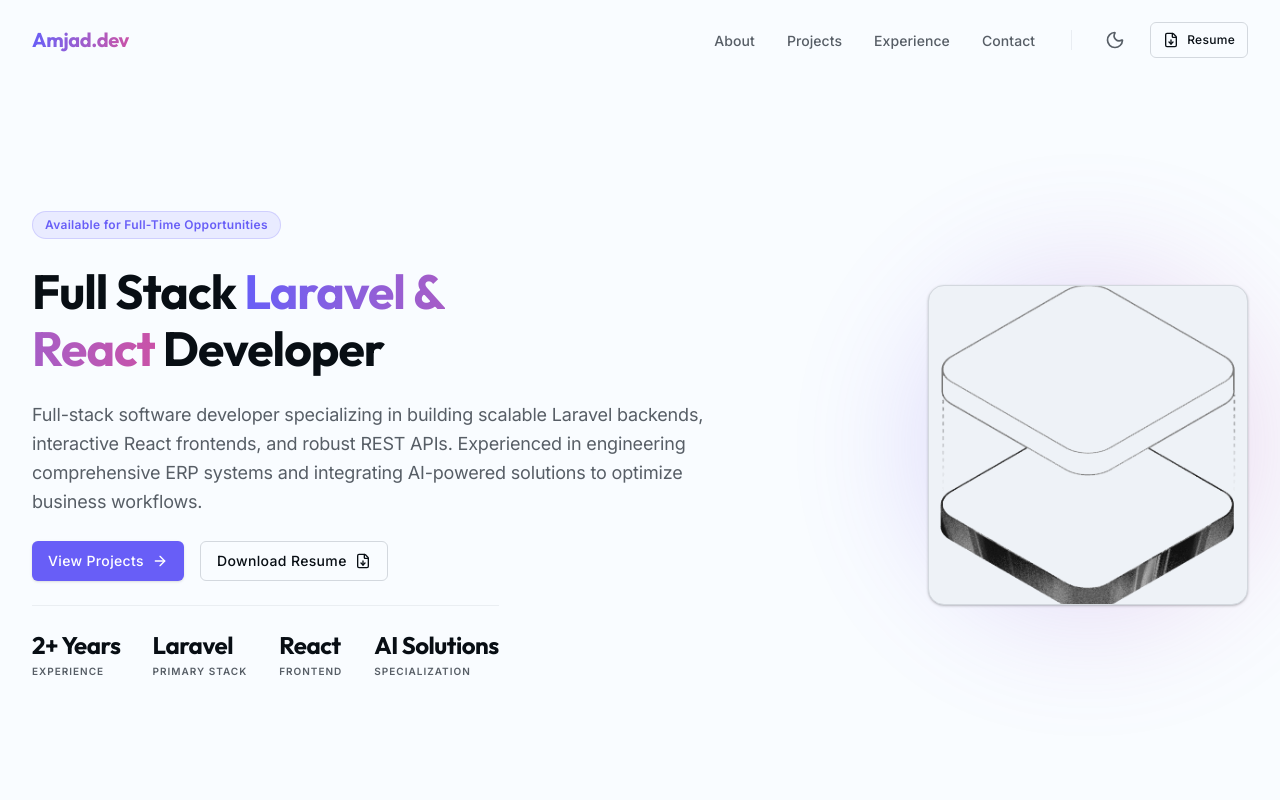
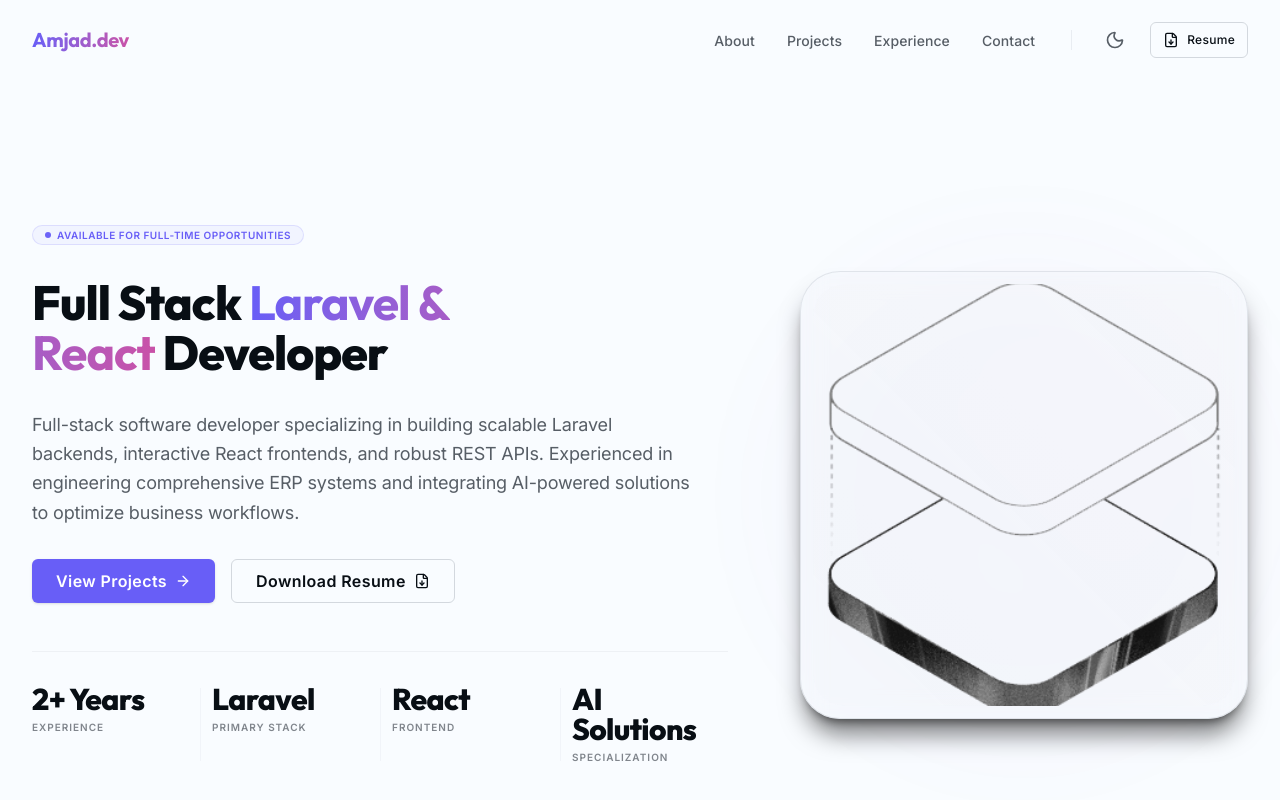
Before and after one commit to Choudhary06dev/portfolio, a React (Vite) app: page / in a window 1280 px wide. Shown: the top 800 px of the page. Built offline with nearby package versions, Linux system fonts and the light colour scheme.

Commit message:
design(hero): redesign hero section to match premium Stripe and Linear standards

```diff
--- a/src/sections/HeroSection.tsx
+++ b/src/sections/HeroSection.tsx
@@ -8,21 +8,15 @@
 import { personal } from '@/data/personal';
 import { stats } from '@/data/stats';
 import { Reveal } from '@/components/common/Reveal';
-import { User, FileDown, ArrowRight } from 'lucide-react';
+import { FileDown, ArrowRight } from 'lucide-react';
 
 /**
- * Premium Hero landing page section structure.
- * Reads content dynamically from the data layer; displays elegant skeleton placeholders if empty.
+ * Premium SaaS-style Hero Section component.
+ * Elevates visual layout typography, image cards, and spacing to high premium standards.
  */
 export const HeroSection: React.FC = () => {
-  const hasHeadline = personal.headline.trim().length > 0;
-  const hasBio = personal.bio.trim().length > 0;
-  const hasTagline = personal.tagline.trim().length > 0;
-  const hasAvatar = personal.avatar.trim().length > 0;
-  const hasStats = stats.items && stats.items.length > 0;
-
   // Regex to dynamically split headline around key accent terms for highlight wrapping
-  const headlineParts = hasHeadline ? personal.headline.split(/(Laravel & React)/) : [];
+  const headlineParts = personal.headline.split(/(Laravel & React)/);
 
   const handleScrollToProjects = () => {
     const projectsSection = document.getElementById('projects');
@@ -32,144 +26,138 @@
   };
 
   const handleDownloadResume = () => {
-    if (personal.resumeUrl) {
     window.open(personal.resumeUrl, '_blank', 'noopener,noreferrer');
-    }
   };
 
   return (
     <Section
       id="hero"
       variant="default"
-      className="relative flex min-h-[calc(100vh-4.5rem)] flex-col justify-center overflow-hidden py-16 md:py-24"
+      className="relative overflow-hidden pt-20 pb-16 sm:pt-28 sm:pb-24 lg:pt-36 lg:pb-32"
     >
-      {/* Background Decorative Grid and Glow */}
-      <div className="pointer-events-none absolute inset-0 -z-10 h-full w-full bg-[radial-gradient(circle_at_top_right,var(--color-primary-hover)_0%,transparent_50%)] opacity-10" />
-      <div className="pointer-events-none absolute inset-0 -z-10 h-full w-full bg-[linear-gradient(to_right,var(--color-border-light)_1px,transparent_1px),linear-gradient(to_bottom,var(--color-border-light)_1px,transparent_1px)] [mask-image:radial-gradient(ellipse_60%_50%_at_50%_50%,#000_70%,transparent_100%)] bg-[size:4rem_4rem] opacity-30" />
-      <div className="pointer-events-none absolute inset-0 -z-10 h-full w-full bg-[radial-gradient(#fff_1px,transparent_1px)] [background-size:16px_16px] opacity-[0.02]" />
+      {/* Background Decorative Glow, Grid & Micro-texture */}
+      <div className="pointer-events-none absolute inset-0 -z-10 bg-[radial-gradient(circle_at_top_right,var(--color-primary-hover)_0%,transparent_45%)] opacity-[0.08]" />
+      <div className="pointer-events-none absolute inset-0 -z-10 bg-[radial-gradient(circle_at_bottom_left,var(--color-secondary-hover)_0%,transparent_35%)] opacity-[0.05]" />
+      <div className="pointer-events-none absolute inset-0 -z-10 bg-[radial-gradient(ellipse_80%_60%_at_50%_-20%,var(--color-primary)_0%,transparent_70%)] opacity-[0.06]" />
+
+      {/* Subtle dot grid pattern */}
+      <div className="pointer-events-none absolute inset-0 -z-10 bg-[radial-gradient(var(--color-border-light)_1.5px,transparent_1.5px)] [mask-image:radial-gradient(ellipse_60%_60%_at_50%_50%,#000_80%,transparent_100%)] [background-size:32px_32px] opacity-25" />
+
+      {/* Micro noise grain texture */}
+      <div className="pointer-events-none absolute inset-0 -z-10 h-full w-full bg-[radial-gradient(#fff_1px,transparent_1px)] [background-size:12px_12px] opacity-[0.015]" />
 
       <Container>
-        <div className="grid grid-cols-1 items-center gap-12 lg:grid-cols-12 lg:gap-8">
-          {/* Left Column: Profile Details / Skeletons */}
-          <div className="flex flex-col items-start gap-6 text-left lg:col-span-7">
+        <div className="grid grid-cols-1 items-center gap-16 lg:grid-cols-12 lg:gap-8">
+          {/* Left Column: 55% Content Space */}
+          <div className="flex flex-col items-start gap-8 text-left lg:col-span-7">
             {/* Availability status tag */}
             <Reveal direction="up" delay={0.1}>
-              {hasTagline ? (
-                <Badge variant="primary" className="px-3 py-1">
+              <Badge
+                variant="primary"
+                className="bg-primary/5 text-primary border-primary/15 flex items-center gap-1.5 px-3 py-1 text-[10px] leading-none font-semibold tracking-wider uppercase"
+              >
+                <span className="bg-primary h-1.5 w-1.5 animate-pulse rounded-full" />
                 {personal.tagline}
               </Badge>
-              ) : (
-                <div className="bg-border/40 h-6 w-44 animate-pulse rounded-full" />
-              )}
             </Reveal>
 
-            {/* Headline Header */}
+            {/* Premium Headline Header */}
             <Reveal direction="up" delay={0.2}>
-              {hasHeadline ? (
-                <Heading as="h1" size="5xl" className="max-w-[15ch] tracking-tight">
+              <Heading
+                as="h1"
+                size="5xl"
+                className="max-w-[14ch] leading-[1.08] font-extrabold tracking-tight sm:leading-[1.05]"
+              >
                 {headlineParts.map((part, idx) =>
-                    part === 'Laravel & React' ? (
-                      <GradientText key={idx}>{part}</GradientText>
-                    ) : (
-                      part
-                    )
+                  part === 'Laravel & React' ? <GradientText key={idx}>{part}</GradientText> : part
                 )}
               </Heading>
-              ) : (
-                <div className="w-full space-y-3">
-                  <div className="bg-border/40 h-12 w-11/12 animate-pulse rounded-md" />
-                  <div className="bg-border/40 h-12 w-2/3 animate-pulse rounded-md" />
-                </div>
-              )}
             </Reveal>
 
-            {/* Paragraph Bio */}
+            {/* Recruiter-focused Description */}
             <Reveal direction="up" delay={0.3}>
-              {hasBio ? (
-                <p className="text-muted-foreground max-w-[60ch] text-base leading-relaxed sm:text-lg">
+              <p className="text-muted-foreground max-w-[58ch] text-base leading-relaxed sm:text-lg">
                 {personal.bio}
               </p>
-              ) : (
-                <div className="w-full max-w-[60ch] space-y-2.5">
-                  <div className="bg-border/40 h-4 w-full animate-pulse rounded" />
-                  <div className="bg-border/40 h-4 w-11/12 animate-pulse rounded" />
-                  <div className="bg-border/40 h-4 w-3/4 animate-pulse rounded" />
-                </div>
-              )}
             </Reveal>
 
-            {/* Action buttons */}
+            {/* Interactive Action Buttons */}
             <Reveal direction="up" delay={0.4}>
-              {hasHeadline ? (
-                <div className="flex flex-wrap gap-4">
-                  <Button variant="primary" onClick={handleScrollToProjects}>
+              <div className="flex flex-wrap items-center gap-4">
+                <Button
+                  variant="primary"
+                  size="lg"
+                  onClick={handleScrollToProjects}
+                  className="font-semibold shadow-sm transition-all duration-300 hover:-translate-y-0.5 hover:shadow-md active:translate-y-0"
+                >
                   View Projects
                   <ArrowRight className="ml-2 h-4 w-4" aria-hidden="true" />
                 </Button>
-                  <Button variant="outline" onClick={handleDownloadResume}>
+                <Button
+                  variant="outline"
+                  size="lg"
+                  onClick={handleDownloadResume}
+                  className="font-semibold transition-all duration-300 hover:-translate-y-0.5 hover:shadow-md active:translate-y-0"
+                >
                   Download Resume
                   <FileDown className="ml-2 h-4 w-4" aria-hidden="true" />
                 </Button>
               </div>
-              ) : (
-                <div className="flex gap-4">
-                  <div className="bg-border/40 h-10 w-36 animate-pulse rounded-md" />
-                  <div className="bg-border/40 h-10 w-36 animate-pulse rounded-md" />
-                </div>
-              )}
             </Reveal>
 
-            {/* Statistics details row */}
-            <Reveal direction="up" delay={0.5}>
-              <div className="border-border/40 flex w-full flex-wrap gap-x-8 gap-y-4 border-t pt-6">
-                {hasStats ? (
-                  stats.items.map((stat) => (
-                    <div key={stat.label} className="flex flex-col">
-                      <span className="text-foreground font-heading text-2xl font-bold tracking-tight">
+            {/* Statistics row with subtle dividers */}
+            <Reveal direction="up" delay={0.5} className="w-full">
+              <div className="border-border/30 mt-4 grid w-full grid-cols-2 gap-6 border-t pt-8 sm:grid-cols-4">
+                {stats.items.map((stat, idx) => (
+                  <div key={stat.label} className="relative flex flex-col items-start gap-1">
+                    {/* Vertical Divider Line */}
+                    {idx > 0 && (
+                      <div
+                        className="bg-border/20 absolute top-1 bottom-1 left-[-12px] hidden w-[1px] sm:block"
+                        aria-hidden="true"
+                      />
+                    )}
+                    <span className="text-foreground font-heading text-3xl leading-none font-extrabold tracking-tight">
                       {stat.value}
                     </span>
-                      <span className="text-muted-foreground mt-0.5 text-[10px] font-semibold tracking-widest uppercase">
+                    <span className="text-muted-foreground/75 mt-0.5 text-[10px] font-semibold tracking-widest uppercase">
                       {stat.label}
                     </span>
                   </div>
-                  ))
-                ) : (
-                  <div className="flex w-full gap-8">
-                    {[1, 2, 3, 4].map((i) => (
-                      <div key={i} className="flex flex-col gap-2">
-                        <div className="bg-border/40 h-7 w-14 animate-pulse rounded" />
-                        <div className="bg-border/40 h-3 w-16 animate-pulse rounded" />
-                      </div>
                 ))}
-                  </div>
-                )}
               </div>
             </Reveal>
           </div>
 
-          {/* Right Column: Profile Avatar Graphic */}
-          <div className="flex items-center justify-center lg:col-span-5 lg:justify-end">
-            <Reveal direction="up" delay={0.3} className="relative">
-              {/* Backglow element */}
-              <div className="from-primary to-accent pointer-events-none absolute -inset-4 rounded-full bg-gradient-to-r opacity-20 blur-3xl" />
+          {/* Right Column: 45% Visual Space Card */}
+          <div className="flex w-full items-center justify-center lg:col-span-5 lg:justify-end">
+            <Reveal
+              direction="up"
+              delay={0.3}
+              className="relative aspect-square w-full max-w-sm lg:max-w-md"
+            >
+              {/* Radial backglow behind the card */}
+              <div className="from-primary/10 to-accent/10 pointer-events-none absolute -inset-6 rounded-full bg-gradient-to-tr opacity-30 blur-3xl" />
 
-              {/* Decorative target bounds shape */}
-              <div className="border-border/30 pointer-events-none absolute top-1/2 left-1/2 h-64 w-64 -translate-x-1/2 -translate-y-1/2 rounded-full border [mask-image:linear-gradient(to_bottom,black,transparent)]" />
+              {/* Decorative radial border rings */}
+              <div className="border-border/20 pointer-events-none absolute top-1/2 left-1/2 h-64 w-64 -translate-x-1/2 -translate-y-1/2 rounded-full border [mask-image:linear-gradient(to_bottom,black,transparent)]" />
 
-              {/* Image box frame */}
-              <div className="border-border bg-surface shadow-card relative flex h-64 w-64 items-center justify-center overflow-hidden rounded-2xl border sm:h-80 sm:w-80">
-                {hasAvatar ? (
+              {/* Profile Image Card Shell with Premium Glassmorphism */}
+              <div className="border-border/60 bg-surface/30 shadow-modal hover:border-primary/20 hover:shadow-card group relative flex h-full w-full items-center justify-center overflow-hidden rounded-[2.5rem] border p-3 backdrop-blur-md transition-all duration-500">
+                {/* Outer reflection overlay border */}
+                <div className="pointer-events-none absolute inset-0 rounded-[2.5rem] border border-white/5" />
+
+                {/* Inner Image Container */}
+                <div className="bg-muted/10 relative h-full w-full overflow-hidden rounded-[2rem]">
                   <img
                     src={personal.avatar}
-                    alt={personal.fullName || 'Profile Avatar'}
+                    alt={personal.fullName}
                     loading="lazy"
-                    className="h-full w-full object-cover contrast-110 grayscale transition-all duration-500 hover:grayscale-0"
+                    className="h-full w-full object-cover brightness-[0.98] contrast-[1.08] grayscale transition-all duration-700 ease-out group-hover:scale-[1.01] group-hover:brightness-100 group-hover:grayscale-0"
                   />
-                ) : (
-                  <div className="bg-muted/20 flex h-full w-full animate-pulse items-center justify-center">
-                    <User className="text-muted-foreground/30 h-16 w-16" aria-hidden="true" />
+                  {/* Glass refraction reflection overlay */}
+                  <div className="pointer-events-none absolute inset-0 bg-gradient-to-tr from-white/0 via-white/5 to-white/10 opacity-20" />
                 </div>
-                )}
               </div>
             </Reveal>
           </div>
```
Lines whose indentation alone changed are shown as unchanged.
